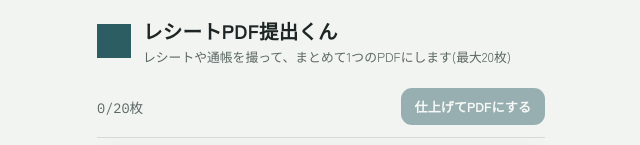
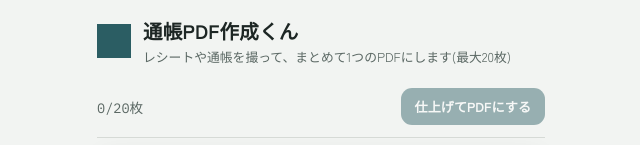
Before and after one commit to tkykygnm-afk/receipt-pdf-print, a plain HTML site: page index.html in a window 1280 px wide. Shown: the top 145 px of the page, without its empty margins (319-959 px from the left). Drawn offline with Linux system fonts and the light colour scheme.

Commit message:
Add files via upload

```diff
--- a/index.html
+++ b/index.html
@@ -4,7 +4,7 @@
 <meta charset="utf-8">
 <meta name="viewport" content="width=device-width, initial-scale=1, viewport-fit=cover">
 <meta name="color-scheme" content="light dark">
-<title>レシートPDF提出くん</title>
+<title>通帳PDF作成くん</title>
 <link rel="stylesheet" href="https://fonts.googleapis.com/css2?family=Zen+Kaku+Gothic+New:wght@400;500;700&family=IBM+Plex+Mono:wght@400;500&display=swap">
 <style>
 :root{
@@ -168,7 +168,7 @@ details.detail-adjust[open] summary{ margin-bottom:10px; }
       <rect x="19" y="19" width="12" height="12" fill="var(--accent)"/>
     </svg>
     <div>
-      <p class="app-title">レシートPDF提出くん</p>
+      <p class="app-title">通帳PDF作成くん</p>
       <p class="app-sub">レシートや通帳を撮って、まとめて1つのPDFにします(最大20枚)</p>
     </div>
   </header>
```
